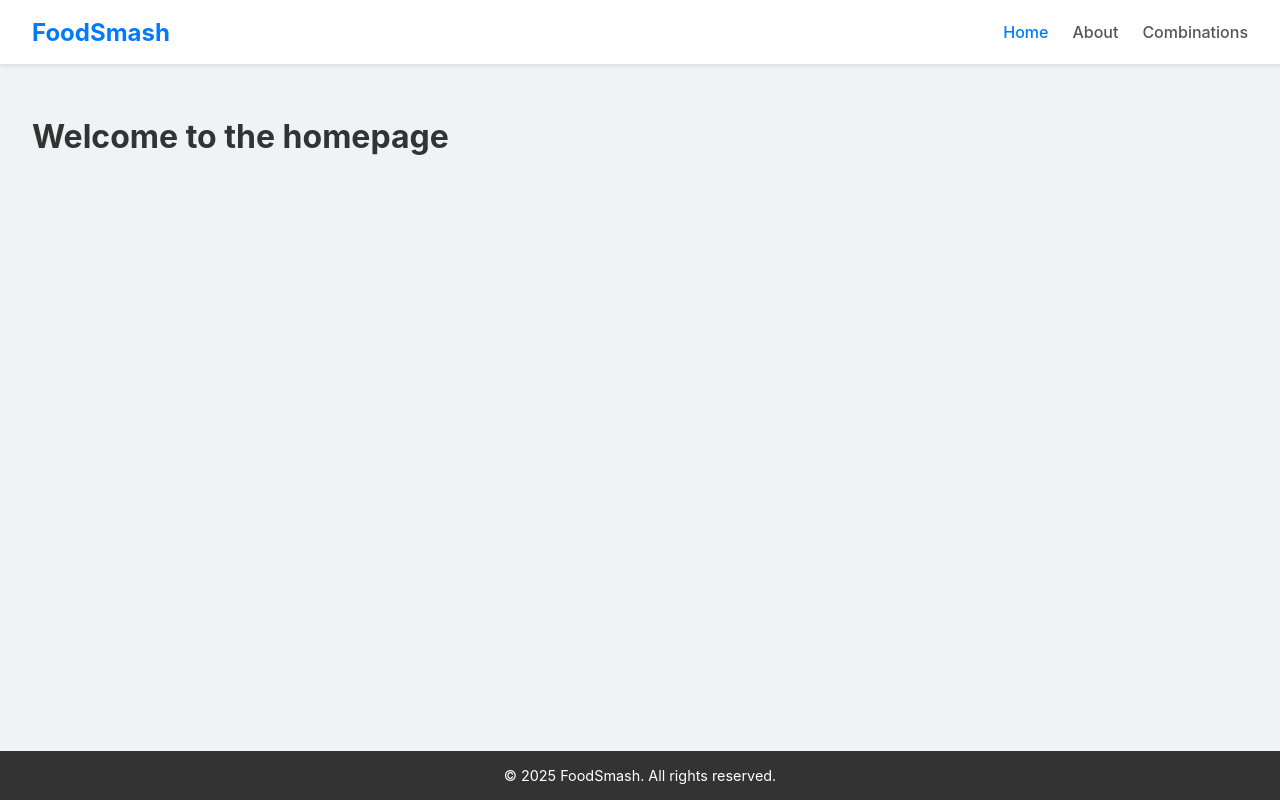
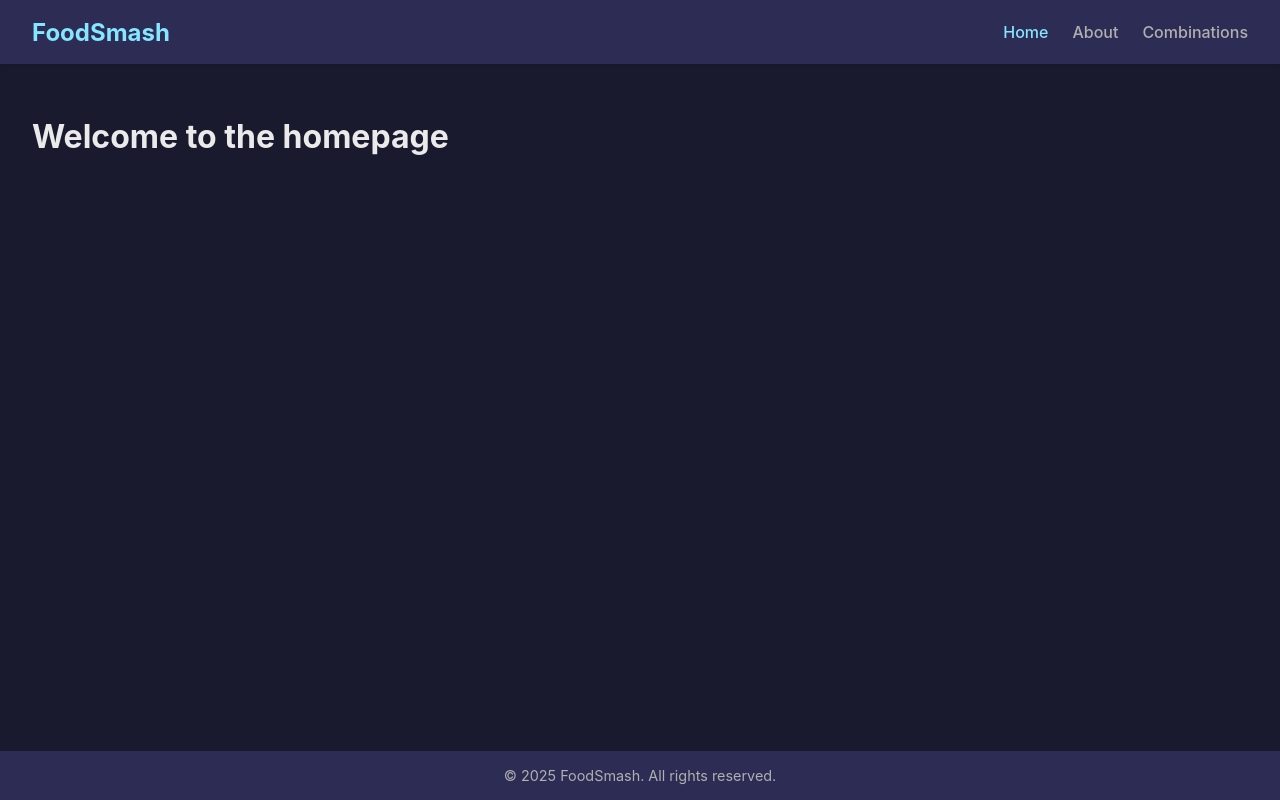
Before and after one commit to DeveloperThierry/gemini-cli-course, a Nuxt app: page / in a window 1280 px wide. Built offline with nearby package versions, Linux system fonts and the light colour scheme.

Commit message:
feat: Update main.css to use CSS variables for theming and improve styling consistency

```diff
--- a/app/assets/css/main.css
+++ b/app/assets/css/main.css
@@ -1,10 +1,19 @@
 /* app/assets/css/main.css */
+
+:root {
+  --background-color: #1A1A2E;
+  --component-bg-color: #2C2C54;
+  --primary-accent-color: #ff74ef;
+  --secondary-accent-color: #86e5ff;
+  --text-color: #EAEAEA;
+  --text-color-secondary: #b0b0b0;
+}
 
 body {
   font-family: -apple-system, BlinkMacSystemFont, 'Segoe UI', Roboto, Helvetica, Arial, sans-serif;
   margin: 0;
-  background-color: #f0f2f5;
-  color: #333;
+  background-color: var(--background-color);
+  color: var(--text-color);
 }
 
 .layout {
@@ -14,7 +23,7 @@ body {
 }
 
 .header {
-  background-color: #fff;
+  background-color: var(--component-bg-color);
   box-shadow: 0 2px 4px rgba(0, 0, 0, 0.1);
   padding: 0 2rem;
 }
@@ -29,7 +38,7 @@ body {
 .navbar-brand {
   font-size: 1.5rem;
   font-weight: bold;
-  color: #333;
+  color: var(--primary-accent-color);
   text-decoration: none;
 }
 
@@ -46,14 +55,17 @@ body {
 
 .nav-link {
   text-decoration: none;
-  color: #555;
+  color: var(--text-color-secondary);
   font-weight: 500;
   transition: color 0.3s ease;
 }
 
-.nav-link:hover,
+.nav-link:hover {
+  color: var(--primary-accent-color);
+}
+
 .router-link-active {
-  color: #007bff;
+  color: var(--secondary-accent-color);
 }
 
 .main-content {
@@ -62,8 +74,8 @@ body {
 }
 
 .footer {
-  background-color: #333;
-  color: #fff;
+  background-color: var(--component-bg-color);
+  color: var(--text-color-secondary);
   text-align: center;
   padding: 1rem;
   font-size: 0.9rem;
```
